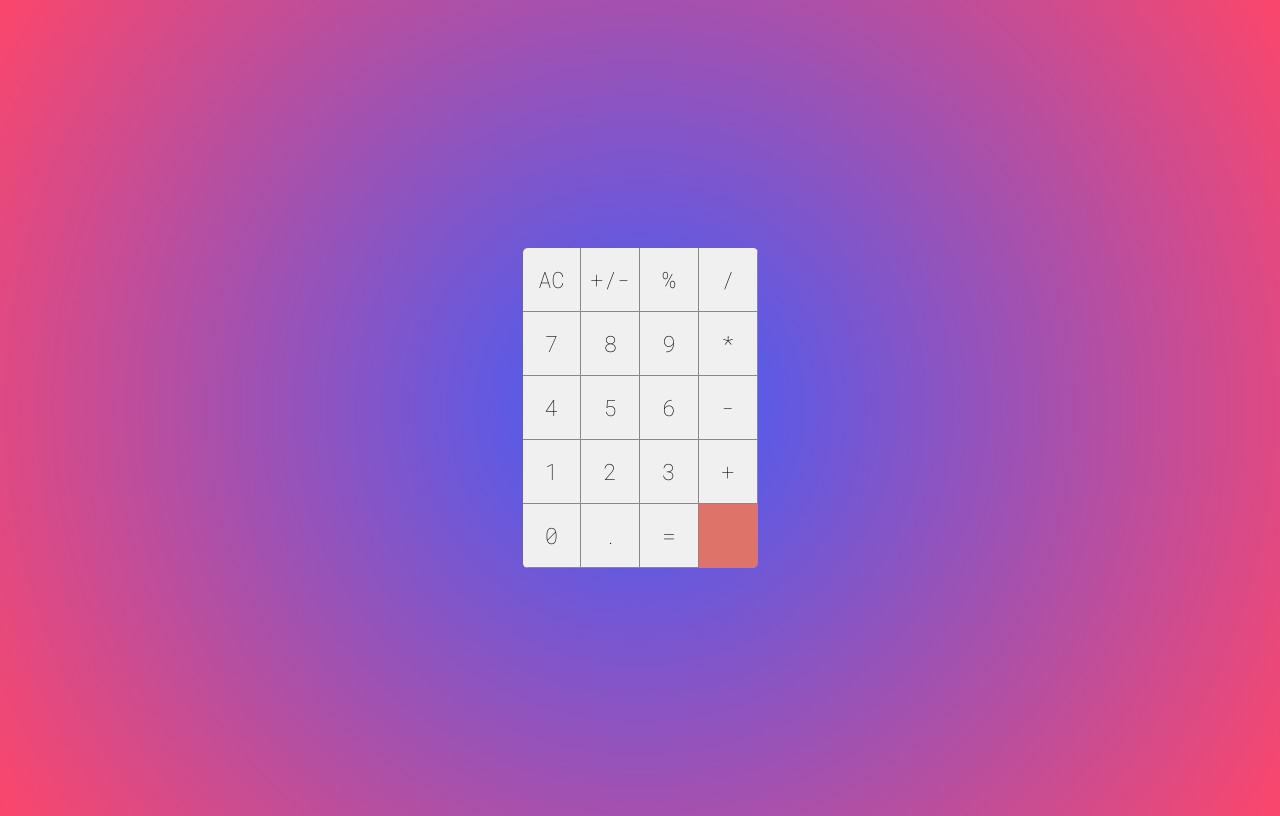
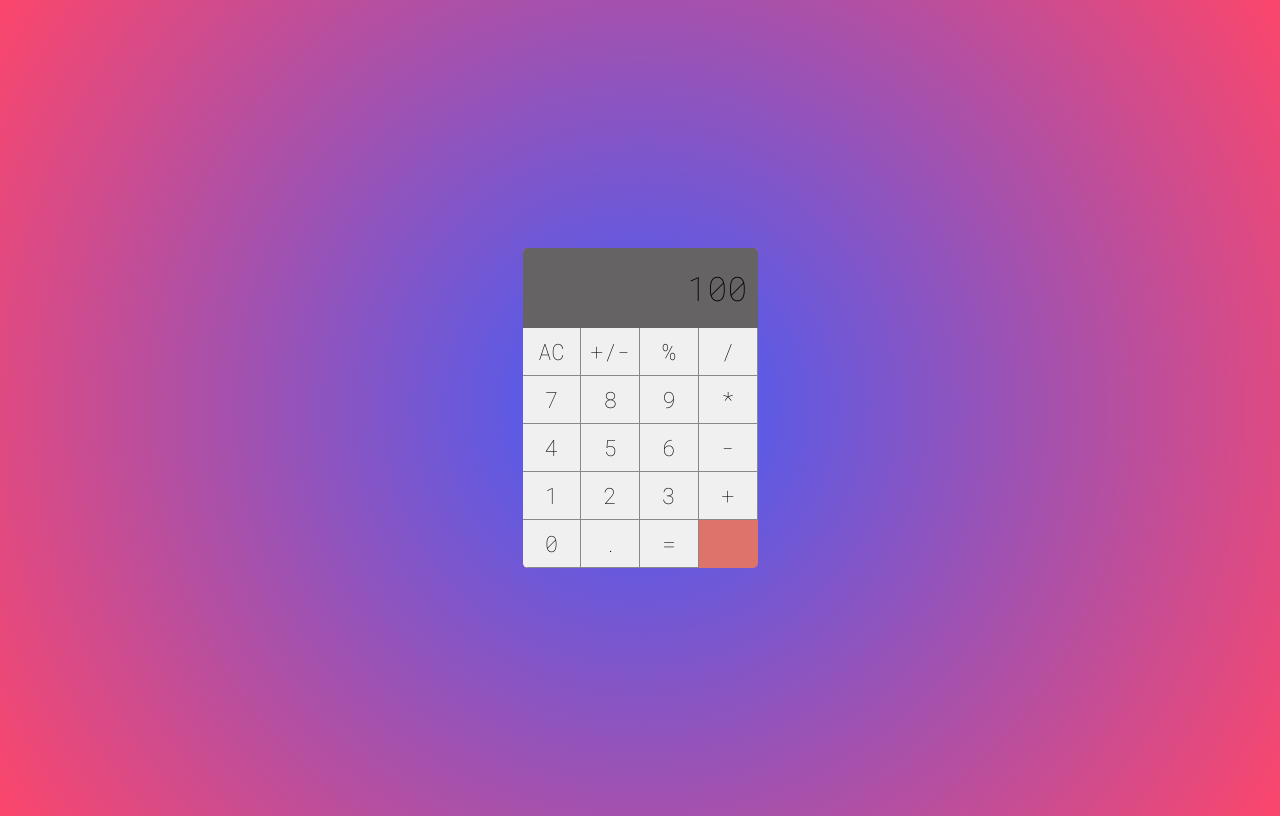
Before and after one commit to aafernands/calculator-app, a React (Create React App) app: page / in a window 1280 px wide. Built offline with nearby package versions, Linux system fonts and the light colour scheme.

Commit message:
created calculator display

```diff
--- a/src/components/Display.css
+++ b/src/components/Display.css
@@ -1,4 +1,10 @@
 .display {
     grid-column: span 4;
-    background-color: #0004;
+    background-color: rgb(101, 99, 99);
+    display: flex;
+    justify-content: flex-end;
+    align-items: center;
+    padding: 10px;
+    font-size: 2.1em;
+    overflow: hidden;
 }
--- a/src/components/Display.jsx
+++ b/src/components/Display.jsx
@@ -2,6 +2,7 @@ import React from "react";
 import "./Display.css";
 
 export default function Display(props) {
-  return;
-  <div className="display">{props.value}</div>;
+  return (
+    <div className="display">{props.value}</div>
+  );
 }
```
